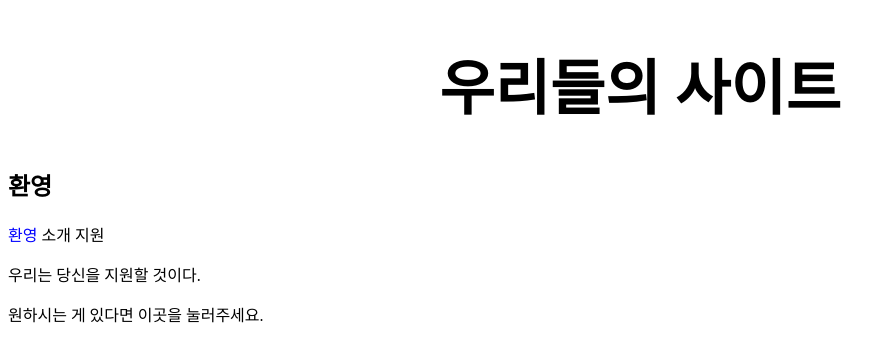
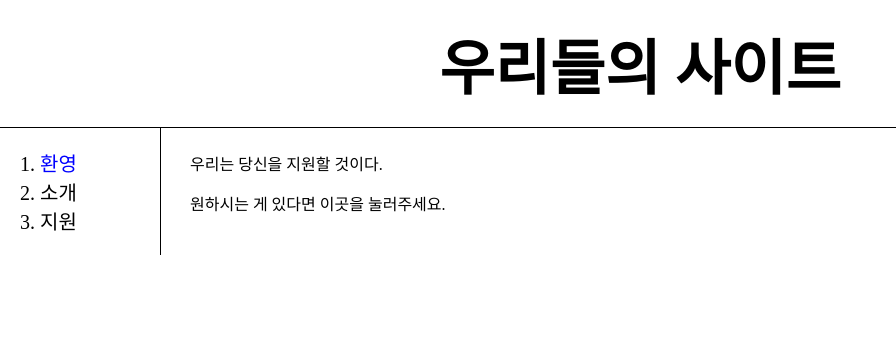
Before and after one commit to BlueKimbap/lesson, a plain HTML site: page index.html in a window 1280 px wide. Shown: the whole page, without its empty margins (0-896 px from the left). Drawn offline with Linux system fonts and the light colour scheme.

Commit message:
미디어쿼리

```diff
--- a/css/stylesheet.css
+++ b/css/stylesheet.css
@@ -0,0 +1,41 @@
+body {
+    margin: 0px;
+}
+a {
+    color: black;
+    text-decoration: none;
+}
+h1 {
+    font-size: 60px;
+    text-align: center;
+    border-bottom: 1px black solid;
+    padding: 20px;
+    margin: 0px;
+}
+#grid ol {
+    border-right: 1px black solid;
+    width: 100px;
+    padding: 20px;
+    margin: 0px;
+    padding-left: 40px;
+    font-size: 20px;
+}
+#content {
+    padding-left: 40px;
+    padding-top: 7px;
+}
+#grid {
+    display: grid;
+    grid-template-columns: 150px 1fr;
+}
+@media(max-width:800px) {
+    #grid ol {
+        border-right: none;
+    }
+    h1 {
+        border-bottom: none;
+    }
+    #grid {
+        display: block;
+    }
+}
--- a/index.html
+++ b/index.html
@@ -4,24 +4,20 @@
     <meta charset="UTF-8">
     <title>연습</title>
     <link rel="stylesheet" href="css/stylesheet.css">
-    <style>
-        a {
-            color: black;
-            text-decoration: none;
-        }
-        h1 {
-            font-size: 60px;
-            text-align: center;
-        }
-    </style>
+
 </head>
 <body>
     <h1>우리들의 사이트</h1>
-    <h2>환영</h2>
-    <a href="index.html" style="color: blue;">환영</a>
-    <a href="2.html">소개</a>
-    <a href="1.html">지원</a>
-    <p>우리는 당신을 지원할 것이다.</p>
-    <p>원하시는 게 있다면 <a href="https://www.naver.com/">이곳</a>을 눌러주세요.</p>
+    <div id="grid">
+        <ol>
+            <li><a href="index.html" style="color: blue;">환영</a></li>
+            <li><a href="2.html">소개</a></li>
+            <li><a href="1.html">지원</a></li>
+        </ol>
+        <div id="content">
+            <p>우리는 당신을 지원할 것이다.</p>
+            <p>원하시는 게 있다면 <a href="https://www.naver.com/">이곳</a>을 눌러주세요.</p>
+        </div>
+    </div>
 </body>
 </html>
```
Also changed, not shown: 1.html (+11 -18 lines), 2.html (+11 -15 lines).
